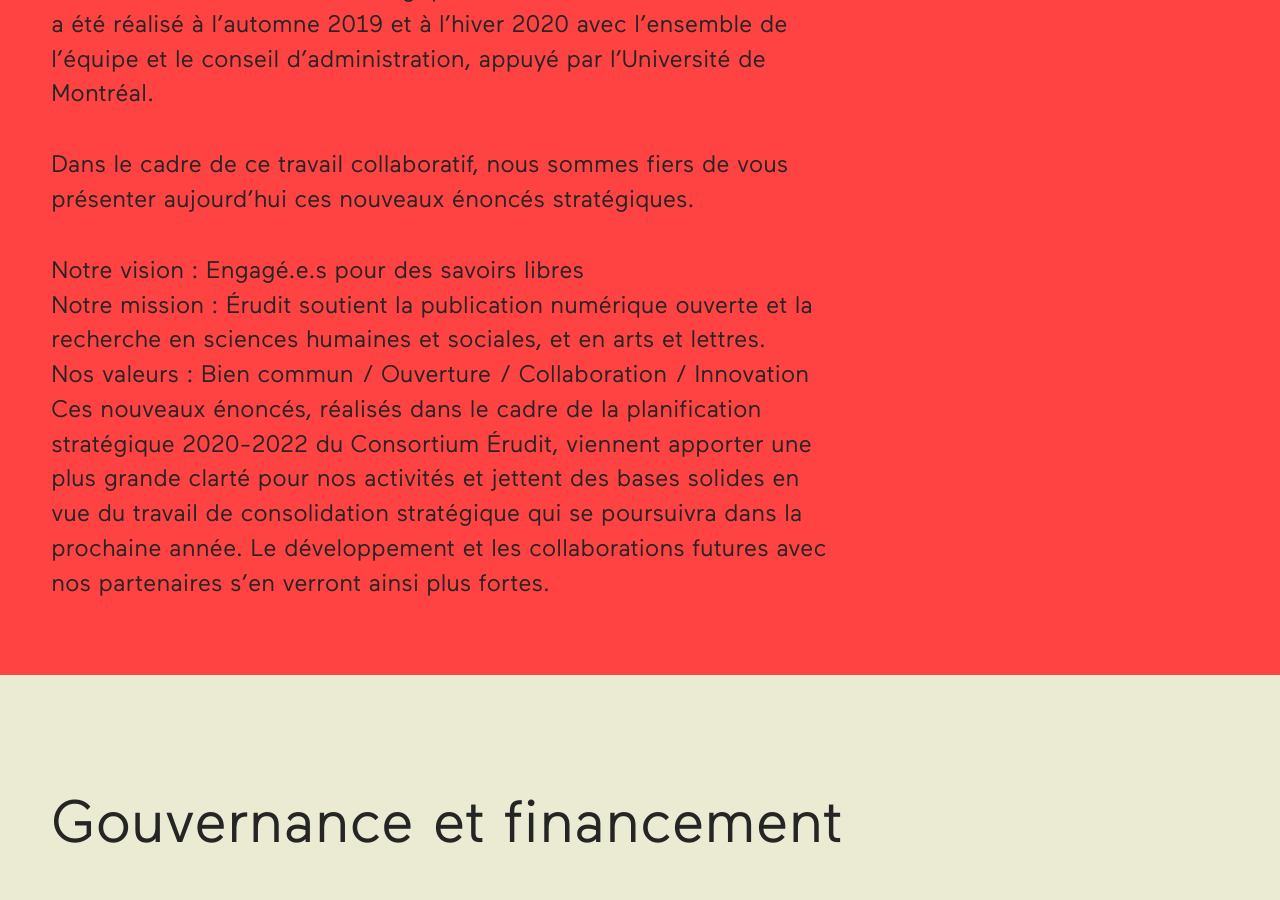
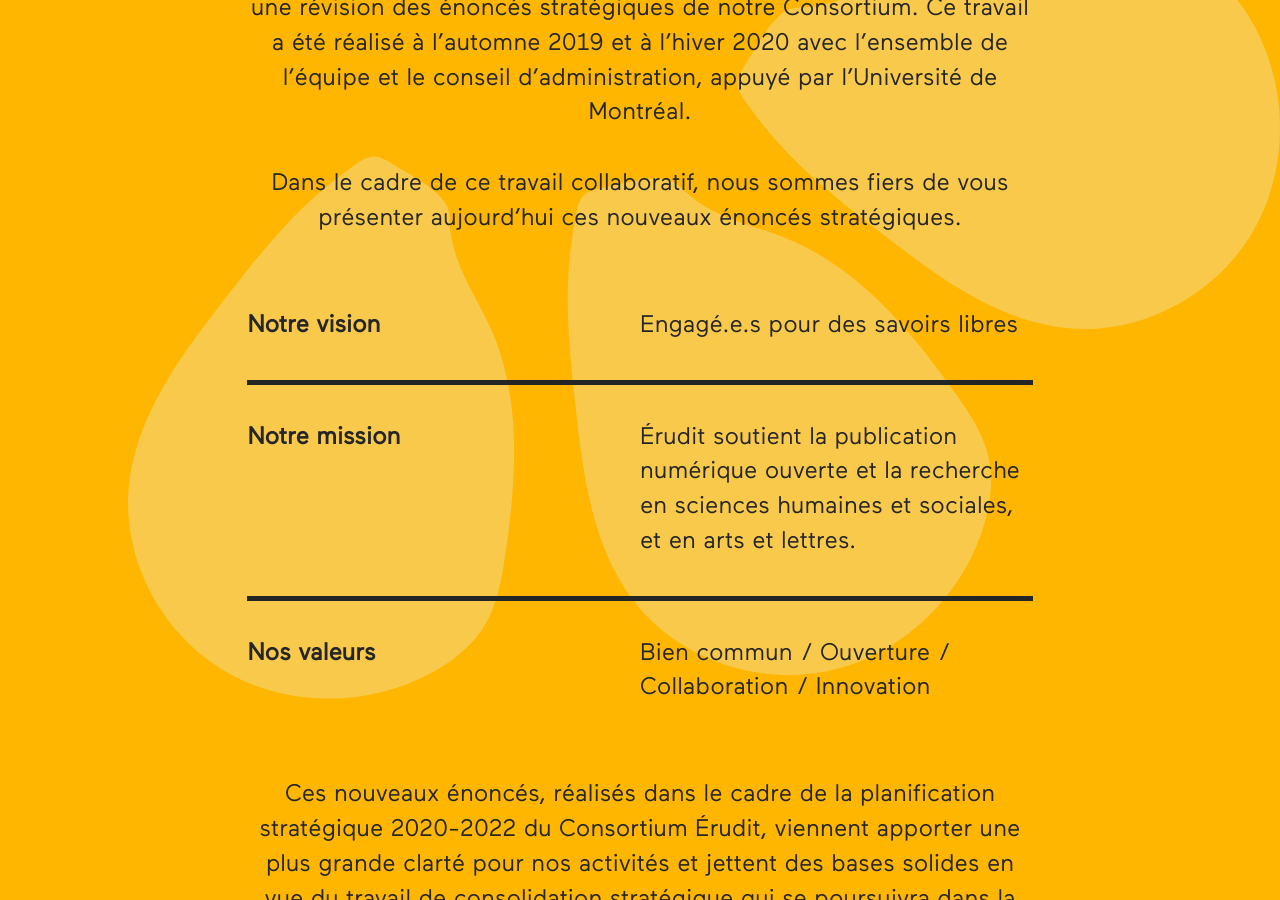
Before and after one commit to Gwendalhenry/erudit-rapport-annuel, a Jekyll site: the page built from index.md, in a window 1280 px wide and 900 px high, scrolled down 9257 px. Built offline with Jekyll 4.4.1, drawn with Linux system fonts in a browser that asks for light colours; some web fonts are replaced.

Commit message:
style section

```diff
--- a/_layouts/default.html
+++ b/_layouts/default.html
@@ -22,7 +22,7 @@
         <h2>
           {{ section.title }}
         </h2>
-        <div class="row">
+        <div class="content">
           {{ section.content }}
         </div>
       </section>
--- a/_sass/components/_section.scss
+++ b/_sass/components/_section.scss
@@ -52,7 +52,7 @@
   }
 
   &--4 {
-    background-color: $red;
+    background-color: $yellow;
   }
 
   &--5 {
--- /dev/null
+++ b/_sass/sections/_consolidation-strategique.scss
@@ -0,0 +1,44 @@
+#consolidation-strategique {
+  background-image: url('../img/patterns/04.svg');
+  background-repeat: no-repeat;
+  background-position: right;
+  background-size: 90%;
+  text-align: center;
+
+  p, ul, ol {
+    width: 100%;
+
+    &:first-child {
+      margin-top: 0;
+    }
+  }
+
+  table {
+    margin-bottom: $spacing-04;
+    text-align: left;
+    border-collapse: collapse;
+  }
+
+  tr:not(:last-child) {
+    border-bottom: 5px solid;
+  }
+
+  td {
+    padding: $spacing-04 0;
+    vertical-align: top;
+
+    &:first-child {
+      width: 50%;
+      font-weight: 700;
+    }
+  }
+
+  .content {
+
+    @media (min-width: 1024px) {
+      padding: $spacing-03 $spacing-06 $spacing-06 $spacing-06;
+      width: 66.666667%;
+      margin: 0 auto;
+    }
+  }
+}
--- a/_sass/sections/_presentation.scss
+++ b/_sass/sections/_presentation.scss
@@ -1,7 +1,7 @@
 #presentation {
   background-image: url('../img/patterns/01.svg');
   background-repeat: no-repeat;
-  background-position: center right;
+  background-position: center;
 
   dl {
     @media (min-width: 768px) {
--- a/_sections/fr-04-consolidation.markdown
+++ b/_sections/fr-04-consolidation.markdown
@@ -9,8 +9,8 @@ Le consortium Érudit a considérablement évolué au cours des dernières anné
 
 Dans le cadre de ce travail collaboratif, nous sommes fiers de vous présenter aujourd’hui ces nouveaux énoncés stratégiques.
 
-* Notre vision : Engagé.e.s pour des savoirs libres
-* Notre mission : Érudit soutient la publication numérique ouverte et la recherche en sciences humaines et sociales, et en arts et lettres.
-* Nos valeurs : Bien commun / Ouverture / Collaboration / Innovation
+| Notre vision  | Engagé.e.s pour des savoirs libres                                                                                        |
+| Notre mission | Érudit soutient la publication numérique ouverte et la recherche en sciences humaines et sociales, et en arts et lettres. |
+| Nos valeurs   | Bien commun / Ouverture / Collaboration / Innovation                                                                      |
 
 Ces nouveaux énoncés, réalisés dans le cadre de la planification stratégique 2020-2022 du Consortium Érudit, viennent apporter une plus grande clarté pour nos activités et jettent des bases solides en vue du travail de consolidation stratégique qui se poursuivra dans la prochaine année. Le développement et les collaborations futures avec nos partenaires s’en verront ainsi plus fortes.
--- a/css/main.scss
+++ b/css/main.scss
@@ -23,5 +23,6 @@
   "components/sr-only",
 
   "sections/cover",
-  "sections/presentation"
+  "sections/presentation",
+  "sections/consolidation-strategique"
 ;
```
Also changed, not shown: img/patterns/04.svg (added).
